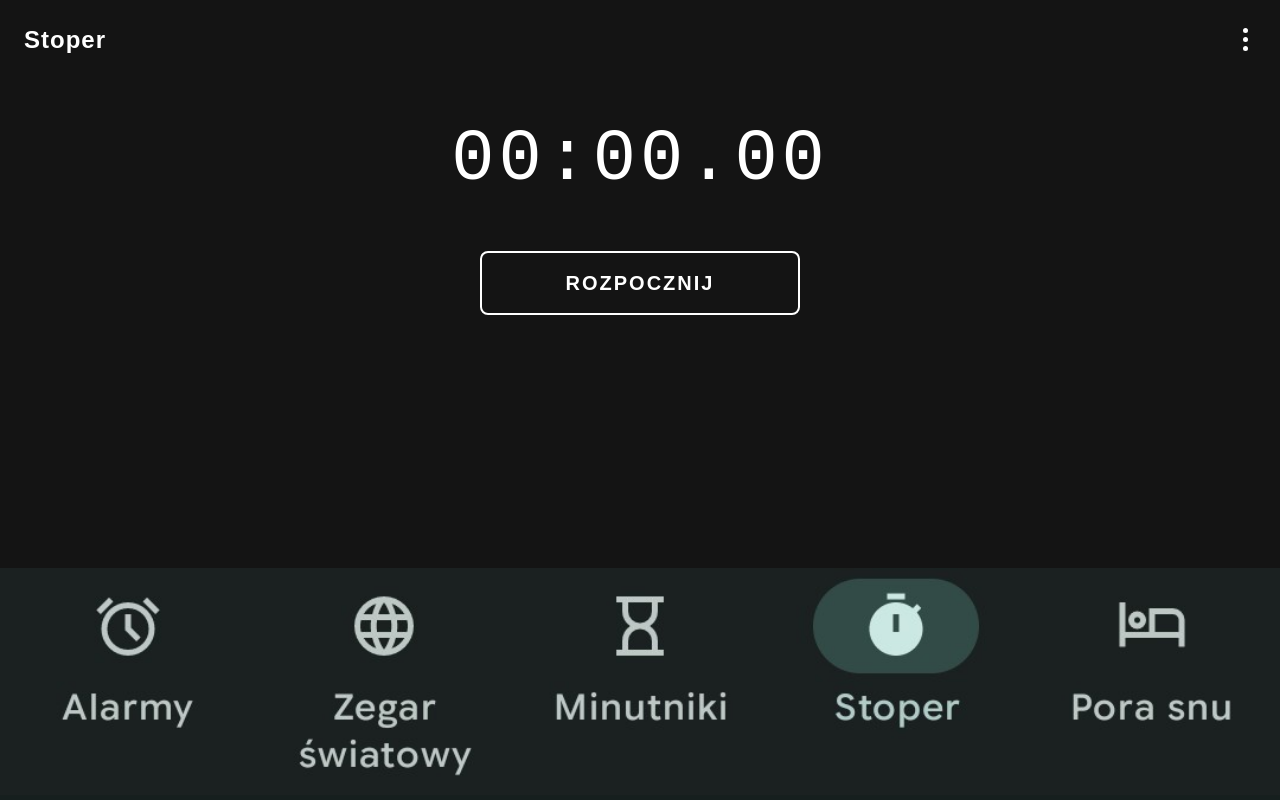
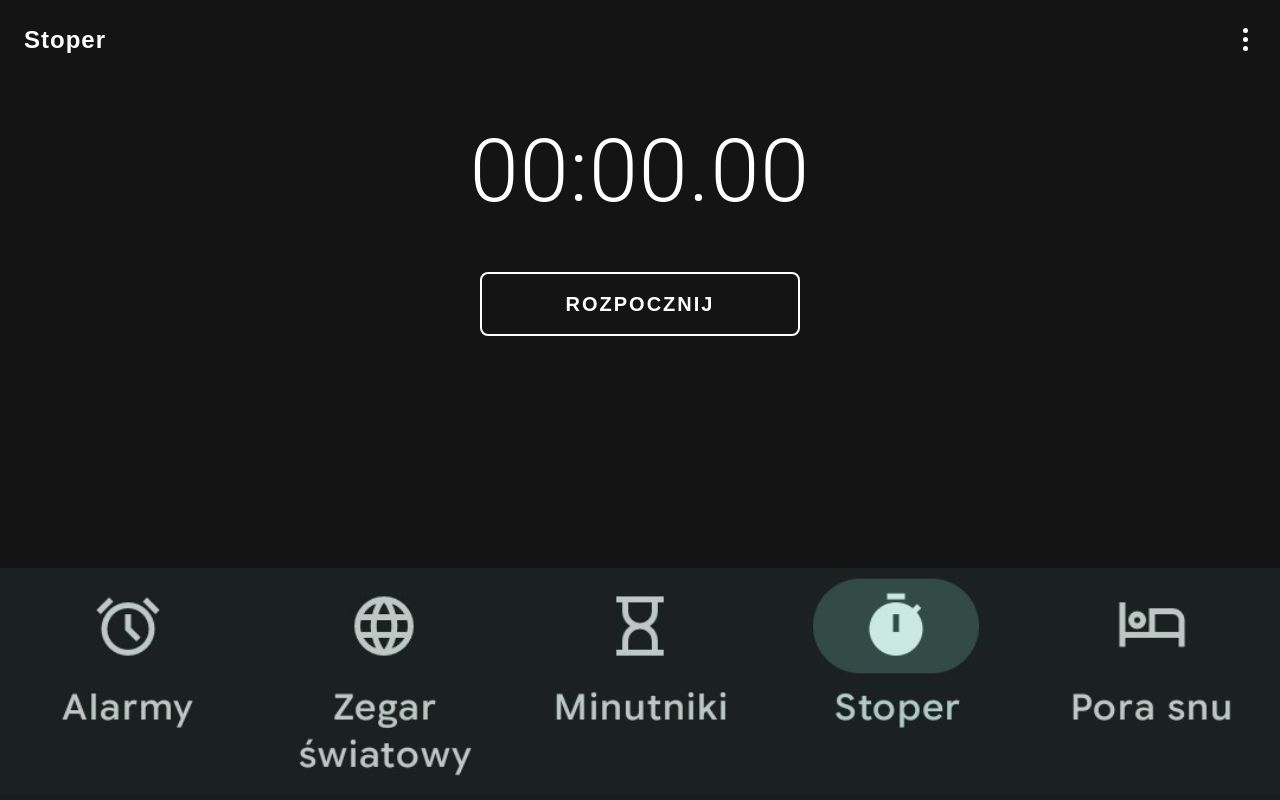
Before and after one commit to MrEyelet/MyChronoForce, a React (Vite) app in the folder stoper-app/: page / in a window 1280 px wide. Built offline with nearby package versions, Linux system fonts and the light colour scheme.

Commit message:
Increase stopwatch time font size

```diff
--- a/stoper-app/src/App.css
+++ b/stoper-app/src/App.css
@@ -110,11 +110,11 @@
 }
 
 .time-display {
-  font-size: 72px;
+  font-size: 88px;
   font-weight: 300;
   color: #ffffff;
-  font-family: 'Courier New', monospace;
-  letter-spacing: 4px;
+  font-family: 'Roboto', system-ui, -apple-system, BlinkMacSystemFont, 'Segoe UI', sans-serif;
+  letter-spacing: 1px;
   text-align: center;
   margin-bottom: 20px;
 }
@@ -324,7 +324,7 @@
   }
 
   .time-display {
-    font-size: 56px;
+    font-size: 72px;
   }
 
   .start-stop-btn {
```
